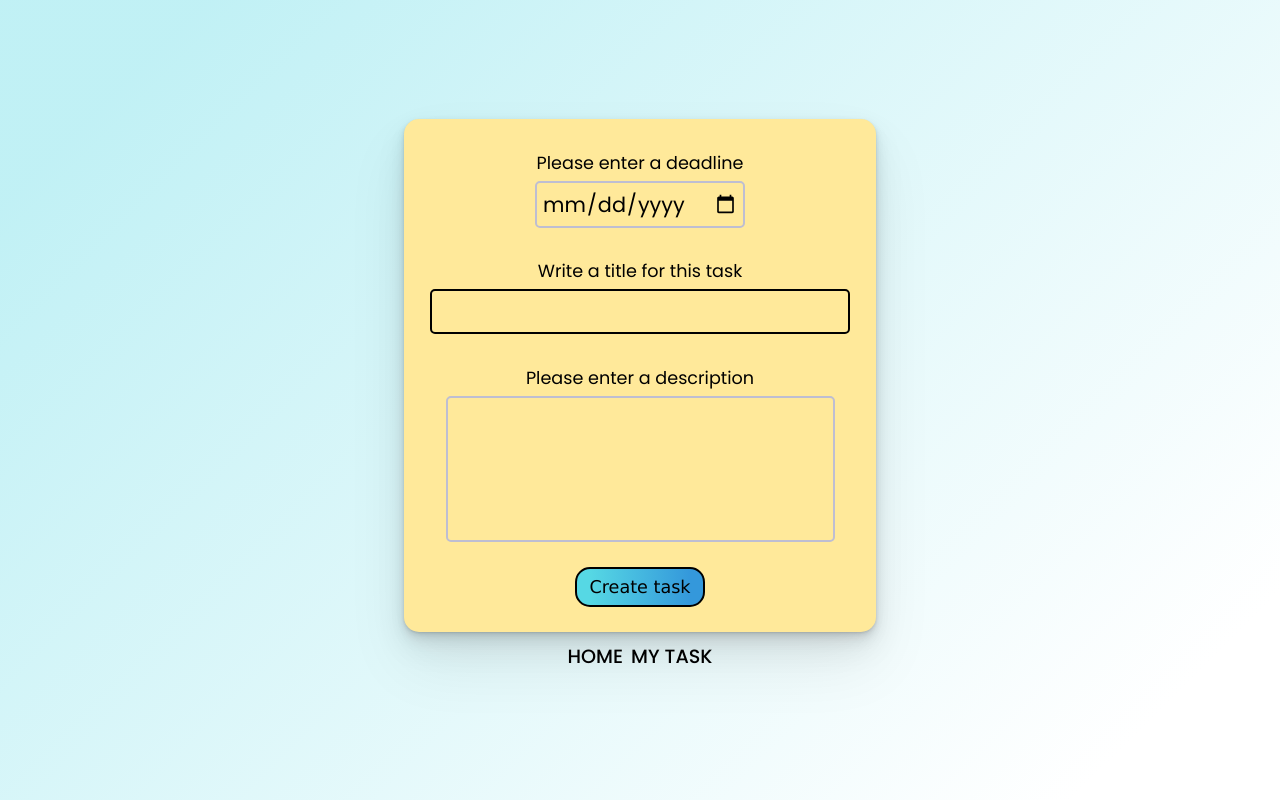
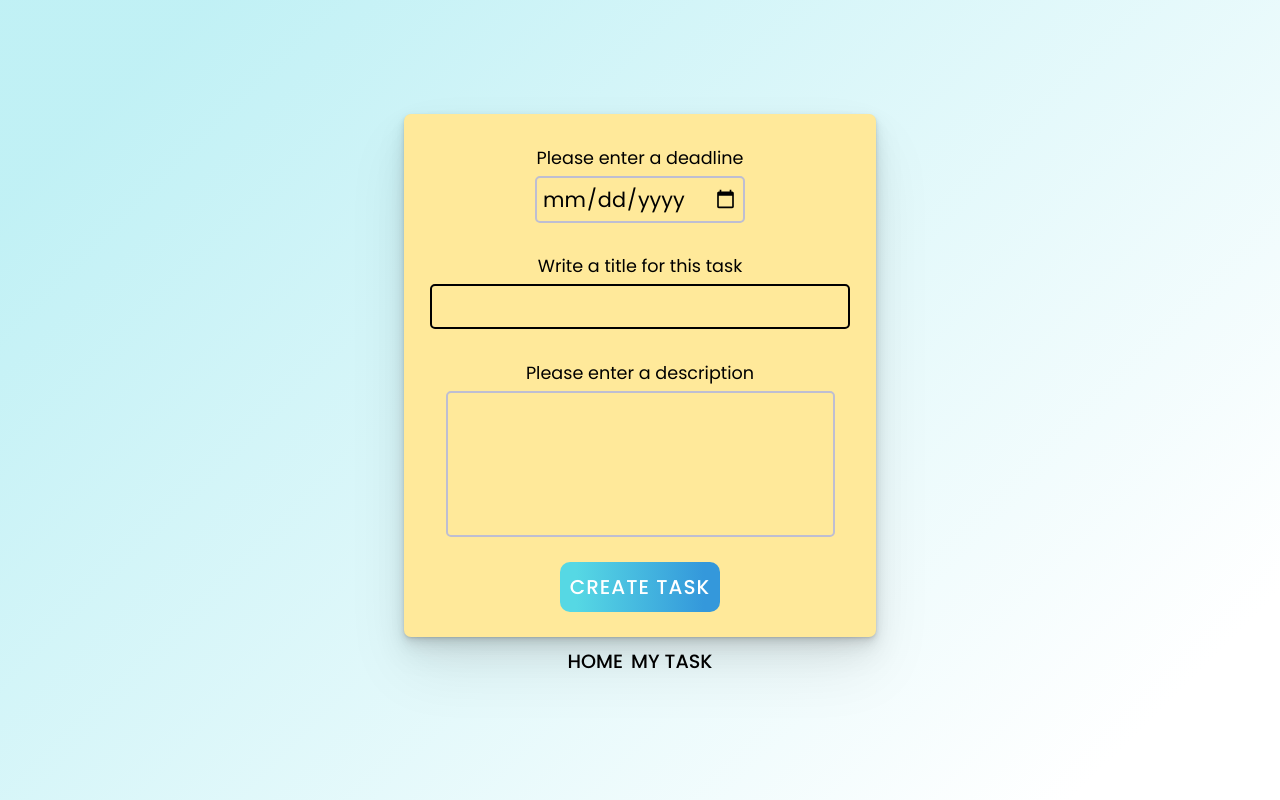
Before and after one commit to BravoArturo/finalMCGA, a React (Create React App) app: page /newTask in a window 1280 px wide. Built offline with nearby package versions, Linux system fonts and the light colour scheme.

Commit message:
Change login input and task button styles

```diff
--- a/src/components/screens/Login/styles.css
+++ b/src/components/screens/Login/styles.css
@@ -51,6 +51,7 @@ body {
 }
 
 .form .data input:focus {
+  outline: none;
   border-color: #3498db;
   border-bottom-width: 2px;
 }
--- a/src/components/screens/Task/Task.css
+++ b/src/components/screens/Task/Task.css
@@ -21,7 +21,7 @@ h1 {
     width: 100%;
     padding: 1.6em;
     box-sizing: border-box;
-    border-radius: 15px;
+    border-radius: 7px;
     background-color: #ffe99a;
     box-shadow: 0 1px 2px rgba(0, 0, 0, 0.07),
                 0 2px 4px rgba(0, 0, 0, 0.07),
@@ -43,7 +43,10 @@ h1 {
     font-size: 1.1rem;
     color: #000000;
 }
-
+.btnCUTask{
+    display: flex;
+    width: 100%;
+}
 .inputCUTask,
 .textareaCUTask {
     width: 100%;
@@ -81,28 +84,35 @@ h1 {
 }
 
 .btnCUTask {
-    font-family:'Lucida Sans', 'Lucida Sans Regular', 'Lucida Grande', 'Lucida Sans Unicode', Geneva, Verdana, sans-serif;
+    display: flex;
+    flex-direction: column;
+    justify-content: center;
+    align-items: center;
+    padding: 10px;
+    height: 100%;
     width: 100%;
-    padding: 8px 12px;
-    box-sizing: border-box;
-    border: 2px solid #000000;
-    border-radius: 15px;
+    border: none;
+    color: #fff;
     background: -webkit-linear-gradient(left, #56d8e4 10%, #3498db 90%);
-    font-size: 1.1rem;
-    color: #000000;
+    border-radius: 10px;
+    box-shadow: inset 0 0 0 0 #56d8e4;
+    transition: ease-out .35s;
+    font-size: 20px;
+    font-weight: 450;
+    text-transform: uppercase;
+    letter-spacing: 1px;
     cursor: pointer;
-    transition: 0.3s;
+    outline: none;
 }
 
 .btnCUTask:hover {
     background: -webkit-linear-gradient(left, #77d7e0bb 10%, #3498dbbe 90%);
-    color: #000000;
-    transition: 0.3s;
+    cursor: pointer;
+    color: #00000080;
 }
 
 .inputCUTask:focus,
-.textareaCUTask:focus,
-.btnCUTask:focus {
+.textareaCUTask:focus {
     outline: none;
     border: 2px solid #000000;
 }
```
